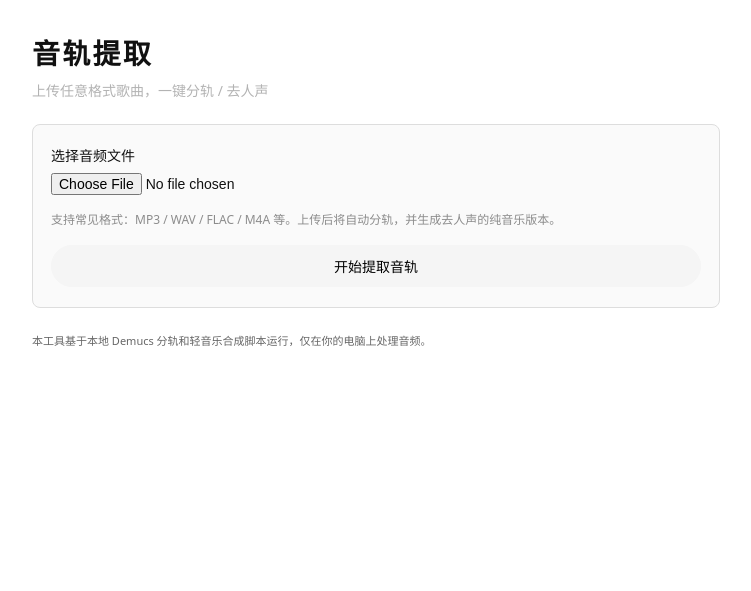
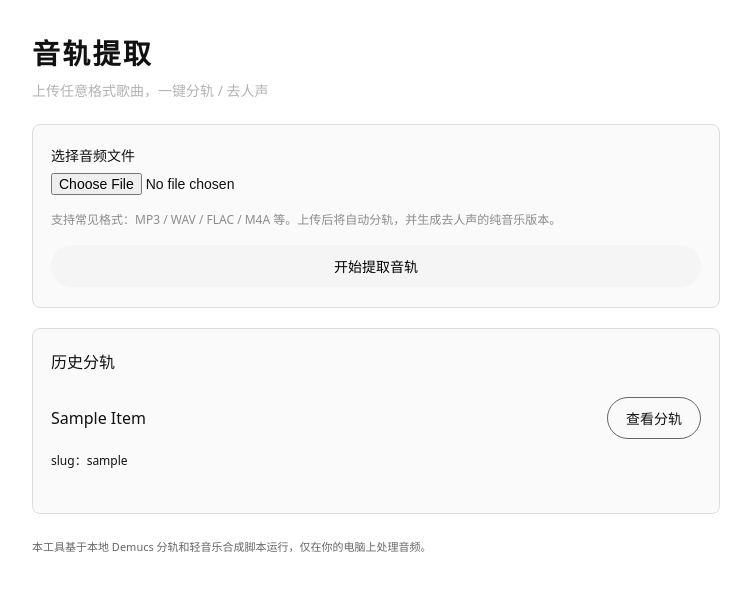
Before and after one commit to EOMZON/stem-splitter, a Flask app: template templates/index.html in a window 1280 px wide. Shown: the top 591 px of the page, without its empty margins (264-1015 px from the left). Run offline with Flask 3, Linux system fonts and the light colour scheme; the template is opened without the code that fills it: most values are stand-ins (such as "Sample title", 1, 10 or a date in 2020).

Commit message:
add history

```diff
--- a/app.py
+++ b/app.py
@@ -94,7 +94,51 @@ def create_app() -> Flask:
 
     @app.route("/", methods=["GET"])
     def index():
-        return render_template("index.html")
+        # 收集已有分轨结果作为历史记录
+        history_tracks: list[dict] = []
+        if STEMS_ROOT.is_dir():
+            try:
+                # 按修改时间倒序排列，最近的在前
+                stem_dirs = sorted(
+                    [p for p in STEMS_ROOT.iterdir() if p.is_dir()],
+                    key=lambda p: p.stat().st_mtime,
+                    reverse=True,
+                )
+            except OSError:
+                stem_dirs = []
+
+            for stem_dir in stem_dirs:
+                slug = stem_dir.name
+
+                # 至少存在一个音轨文件才算有效历史
+                has_stem_file = any(
+                    (stem_dir / f"{stem}.wav").is_file()
+                    for stem in ["vocals", "drums", "bass", "other"]
+                ) or (stem_dir / f"{slug}_instrumental.wav").is_file()
+                if not has_stem_file:
+                    continue
+
+                # 展示名称：尝试去掉 slug 末尾的随机短 id
+                display_title = slug
+                m = re.search(r"-(?P<id>[0-9a-f]{6})$", slug)
+                if m:
+                    base = slug[: m.start()]
+                    if base:
+                        display_title = base.replace("-", " ")
+
+                history_tracks.append(
+                    {
+                        "slug": slug,
+                        "title": display_title,
+                        "has_instrumental": (stem_dir / f"{slug}_instrumental.wav").is_file(),
+                    }
+                )
+
+                # 只展示最近的若干条，避免列表过长
+                if len(history_tracks) >= 20:
+                    break
+
+        return render_template("index.html", history_tracks=history_tracks)
 
     @app.route("/process", methods=["POST"])
     def process():
--- a/templates/index.html
+++ b/templates/index.html
@@ -36,6 +36,30 @@
         </form>
       </section>
 
+      {% if history_tracks %}
+        <section class="card">
+          <h2 class="section-title">历史分轨</h2>
+          <ul class="list">
+            {% for item in history_tracks %}
+              <li class="list__item">
+                <div class="player__head">
+                  <span class="list__label">{{ item.title }}</span>
+                  <a
+                    href="{{ url_for('track_detail', slug=item.slug) }}"
+                    class="button button--ghost"
+                  >
+                    查看分轨
+                  </a>
+                </div>
+                <p class="list__status">
+                  slug：{{ item.slug }}{% if item.has_instrumental %} · 已生成纯音乐{% endif %}
+                </p>
+              </li>
+            {% endfor %}
+          </ul>
+        </section>
+      {% endif %}
+
       <footer class="footer">
         <p>本工具基于本地 Demucs 分轨和轻音乐合成脚本运行，仅在你的电脑上处理音频。</p>
       </footer>
```
